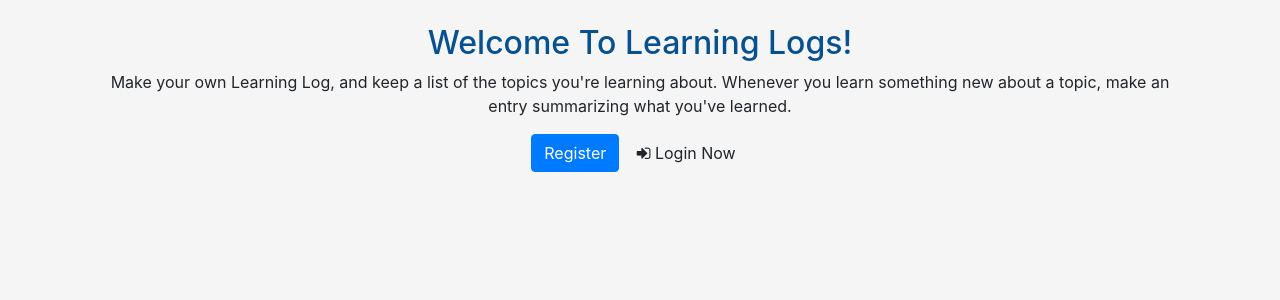
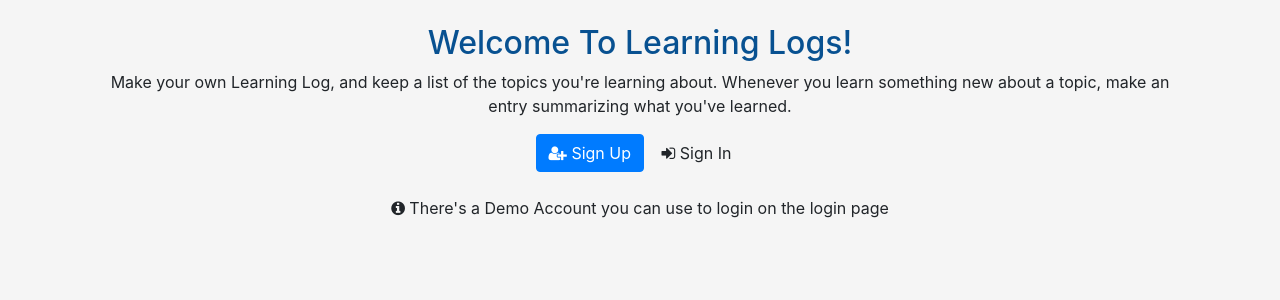
Before and after one commit to StevenSanie/learning_log, a Django app: page / in a window 1280 px wide. Shown: the part 96-396 px from the top of the page. Run offline with Django 4.2, Linux system fonts and the light colour scheme; some libraries are stand-ins or nearby versions.

Commit message:
few changes to the home page

```diff
--- a/learning_logs/templates/learning_logs/index.html
+++ b/learning_logs/templates/learning_logs/index.html
@@ -23,8 +23,11 @@
 			Whenever you learn something new about a topic, make an entry summarizing what you've learned.
 		</p>
 
-		<a href="{% url 'register' %}" class="btn btn-primary">Register</a>
-		<a href="{% url 'login' %}" class="btn btn-white"> <i class="fa fa-sign-in"></i> Login Now </a>
+
+		<a href="{% url 'register' %}" class="btn btn-primary"> <i class="fa fa-user-plus"></i> Sign Up </a>
+		<a href="{% url 'login' %}" class="btn btn-white"> <i class="fa fa-sign-in"></i> Sign In </a>
+
+		<p class="my-4"> <i class="fa fa-info-circle"></i> There's a Demo Account you can use to login on the login page</p>
 		{% endif %}
 	</div>
 
```
Also changed, not shown: db.sqlite3.
